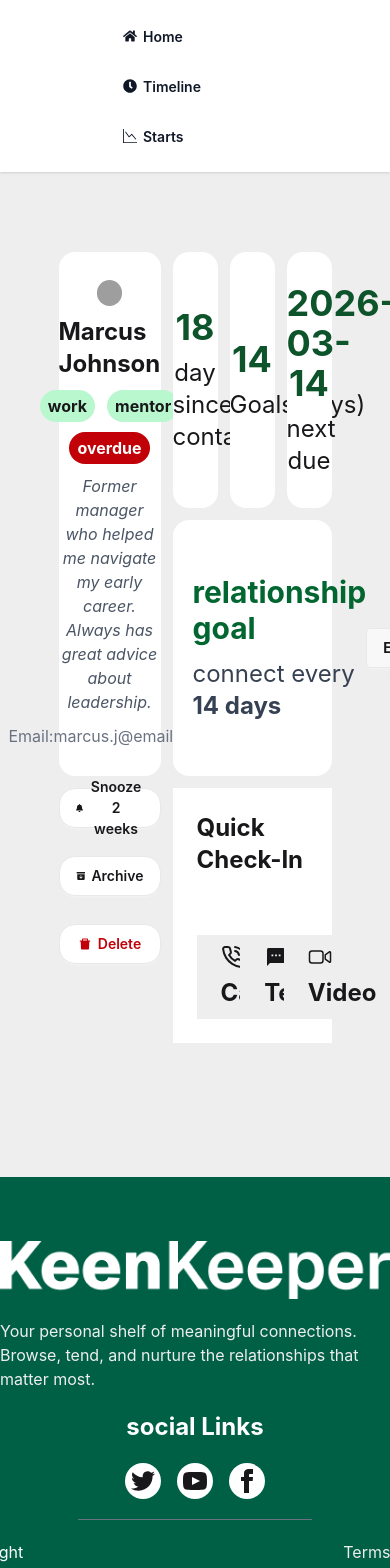
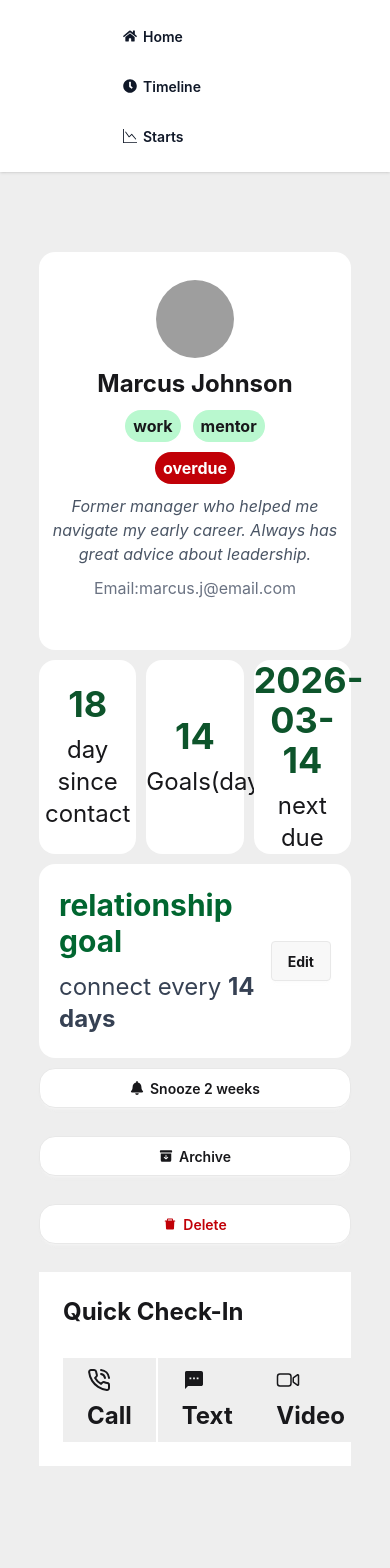
Before and after one commit to shihab-5/kee-keeper, a React (Vite) app: page /details/1 in a window 390 px wide. Shown: the top 1568 px of the page. Built offline with nearby package versions, Linux system fonts and the light colour scheme; grey boxes are pictures that could not be loaded.

Commit message:
try to responsive for sm,md and lg device also

```diff
--- a/src/component/banner.jsx
+++ b/src/component/banner.jsx
@@ -6,8 +6,8 @@ const Banner = () => {
     return (
        <>
         <div className='flex flex-col gap-5 items-center pt-16 bg-base-300 '>
-            <h1 className='text-5xl font-bold text-emerald-800'>Friends to keep close in your life</h1>
-            <h3 className='text-gray-800'>Your personal shelf of meaningful connections. Browse, tend, and nurture the
+            <h1 className='text-5xl font-bold text-emerald-800 sm:text-center sm:mx-10'>Friends to keep close in your life</h1>
+            <h3 className='text-gray-800 sm:mx-10 sm:text-center'>Your personal shelf of meaningful connections. Browse, tend, and nurture the
 relationships that matter most.</h3>
             <button className='btn btn-info bg-emerald-800 text-base-100 font-bold'><IoIosPersonAdd /> Add a Friend</button>
         </div>
--- a/src/component/footer.jsx
+++ b/src/component/footer.jsx
@@ -54,7 +54,7 @@ const Footer = () => {
                </div>
        <div className='w-[60%] text-gray-500'><hr /></div>
 
-               <div className="flex md:flex-wrap-reverse md:gap-20 justify-around items-center gap-80">
+               <div className="flex md:flex-wrap-reverse md:gap-12 justify-around items-center gap-80">
 <p className='text-base-100'>Copyright © {new Date().getFullYear()} - All right reserved</p>
                   <nav>
     <a className="text-base-300">Terms of use</a>
--- a/src/component/home/details.jsx
+++ b/src/component/home/details.jsx
@@ -16,8 +16,8 @@ const {name,picture,bio,tags,status,email,next_due_date,goal,days_since_contact}
 
   const {handle}=useContext(friendContext)
     return (
-        <div className='grid grid-cols-5 grid-rows-7 gap-3 w-[70%] mt-20 mx-auto rounded-2xl'>
-           <div className="col-span-2 row-span-4 flex flex-col py-7 gap-2.5 items-center bg-white rounded-2xl">
+        <div className='grid grid-cols-3 grid-rows-7 md:grid-cols-5 md:grid-rows-7 gap-2.5 md:gap-3 w-[80%] md:w-[70%] mt-20 mx-auto rounded-2xl'>
+           <div className="col-span-3 row-span-2 md:col-span-2 md:row-span-4 flex flex-col py-7 gap-2.5 items-center bg-white rounded-2xl">
             <img src={picture} className='w-[25%] rounded-full' alt="" />
             <p className='font-bold text-2xl'>{name}</p>
             <div className='flex gap-3'>
@@ -32,32 +32,32 @@ const {name,picture,bio,tags,status,email,next_due_date,goal,days_since_contact}
                  <p className='italic text-gray-600 text-center'>{bio}</p>
                 <p className='text-gray-500'>Email:{email}</p>
            </div>
-           <div className="col-span-1 row-span-2 gap-2.5 flex flex-col bg-base-100 rounded-2xl items- justify-center">
+           <div className="col-span-1 row-span-1 md:col-span-1 md:row-span-2 gap-2.5 flex flex-col bg-base-100 rounded-2xl items- justify-center">
             <p className='font-bold text-4xl text-green-900 text-center'>{days_since_contact}</p>
             <p className='text-2xl text-center'>day since contact</p>
            </div>
-           <div className="col-span-1 row-span-2 flex gap-2.5 flex-col bg-base-100 rounded-2xl items- justify-center">
+           <div className="col-span-1 row-span-1 md:col-span-1 md:row-span-2 flex gap-2.5 flex-col bg-base-100 rounded-2xl items- justify-center">
             <p  className='font-bold text-4xl text-green-900 text-center'>{goal}</p>
             <p className='text-2xl text-center'>Goals(days)</p>
            </div>
-           <div className="col-span-1 row-span-2 flex gap-2.5 flex-col bg-base-100 rounded-2xl items- justify-center">
+           <div className="col-span-1 row-span-1 md:col-span-1 md:row-span-2 flex gap-2.5 flex-col bg-base-100 rounded-2xl items- justify-center">
             <p  className='font-bold text-4xl text-green-900 text-center'>{next_due_date}</p>
             <p className='text-2xl text-center'>next due</p>
            </div>
-           <div className="col-span-3 row-span-2 flex justify-between items-center bg-base-100 rounded-2xl py-3 px-5">
+           <div className="col-span-3 row-span-1 md:col-span-3 md:row-span-2 flex justify-between items-center bg-base-100 rounded-2xl py-3 px-5">
             <div className='flex flex-col gap-3 items-center justify-center'>
                 <p className='text-3xl font-bold text-green-800'>relationship goal</p>
             <p className='text-2xl text-gray-700'>connect every <span className='font-bold'>{goal} days</span></p>
             </div>
             <button className='btn font-bold'>Edit</button>
            </div>
-           <div className="h-full col-span-2 row-span-2 flex flex-col gap-7">
+           <div className="h-full col-span-3 row-span-1 md:col-span-2 md:row-span-2 flex flex-col gap-7">
             <div className=" btn bg-base-100 rounded-2xl"><FaBell /> Snooze 2 weeks</div>
            <div className=" btn bg-base-100 rounded-2xl"><IoArchive /> Archive</div>
            <div className="btn bg-base-100 rounded-2xl text-red-700"><AiFillDelete /> Delete</div>
            </div>
 
-           <div className="col-span-3 row-span-2 bg-base-100 flex flex-col gap-3 justify-between p-6">
+           <div className="col-span-3 row-span-1 md:col-span-3 md:row-span-2 bg-base-100 flex flex-col gap-3 justify-between p-6">
             <p className='font-bold text-2xl justify-center'>Quick Check-In</p>
             <div className='grid grid-cols-3 gap-5'>
                <div className='bg-base-300'>
--- a/src/component/home/friends.jsx
+++ b/src/component/home/friends.jsx
@@ -8,8 +8,8 @@ const Friends = () => {
     console.log(friends)
     return (
         <div className='bg-base-300 pb-16 '>
-    <div className='w-[75%] mx-auto'>
-        <div className='grid grid-cols-4 md:grid-cols-4 sm:grid-cols-2  gap-4 py-8 shadow-2xs shadow-gray-400'>
+    <div className='w-[85%] lg:w-[75%] mx-auto'>
+        <div className='grid grid-cols-2 md:grid-cols-4 gap-4 py-8 shadow-2xs shadow-gray-400'>
             <div className='bg-white rounded-2xl flex flex-col gap-3 py-9'>
                 <p className='font-bold text-4xl text-center'>{friends.length}</p>
                 <p className='text-center '>total Friends</p>
@@ -30,7 +30,7 @@ const Friends = () => {
 
           <h1 className='m-3 font-bold text-2xl'>Your Friends</h1>
 
-    <div className='grid grid-cols-4 lg:grid-cols-4 sm:grid-cols-2 gap-9 '>
+    <div className='grid grid-cols-2 xl:grid-cols-4 lg:gap-9 gap-3 '>
 
         {
           friends.map((friend,ind)=>{
--- a/src/component/pages/timeline.jsx
+++ b/src/component/pages/timeline.jsx
@@ -19,7 +19,7 @@ const Time = () => {
 
     return (
     <div>
-            <div className='my-20 mx-36 flex flex-col gap-4'>
+            <div className='my-20 mx-36 md:mx-32 sm:mx-10 flex flex-col gap-4'>
             <h1 className='text-4xl font-bold'>Timeline</h1>
 <div className="dropdown">
   <div tabIndex={0} role="button" className="btn m-1">Sort by {fltr} ⬇️</div>
@@ -34,11 +34,11 @@ const Time = () => {
 
        {sortItem.map((friend,ind)=>{
                         return (
-                        <div key={ind} className='bg-base-100 px-3 py-3 rounded-2xl flex gap-3'>
-                   <img src={friend.checkType==='Call'? "/call.png":friend.checkType==='Text'?"/text.png":"/video.png"} className='w-[5%]' alt="" />
-                <div className='flex flex-col gap-1.5' >
-                       <p><span className='font-bold text-2xl text-green-800'>{friend.checkType}</span> with {friend.name}</p>
-                   <p>{new Date().toLocaleString()}</p>
+                        <div key={ind} className='bg-base-100 px-3 py-3 rounded-2xl flex gap-2 md:gap-3'>
+                   <img src={friend.checkType==='Call'? "/call.png":friend.checkType==='Text'?"/text.png":"/video.png"} className='w-[15%] sm:w-[12%] md:w-[10%] max-w-[60px]' alt="" />
+                <div className='flex flex-col gap-1.5 flex-1 overflow-hidden' >
+                       <p className='text-xs sm:text-sm md:text-base'><span className='font-bold text-lg sm:text-xl md:text-2xl text-green-800'>{friend.checkType}</span> with {friend.name}</p>
+                   <p className='text-xs sm:text-sm text-gray-600'>{new Date().toLocaleString()}</p>
                 </div>
                           </div>
                         )
```
